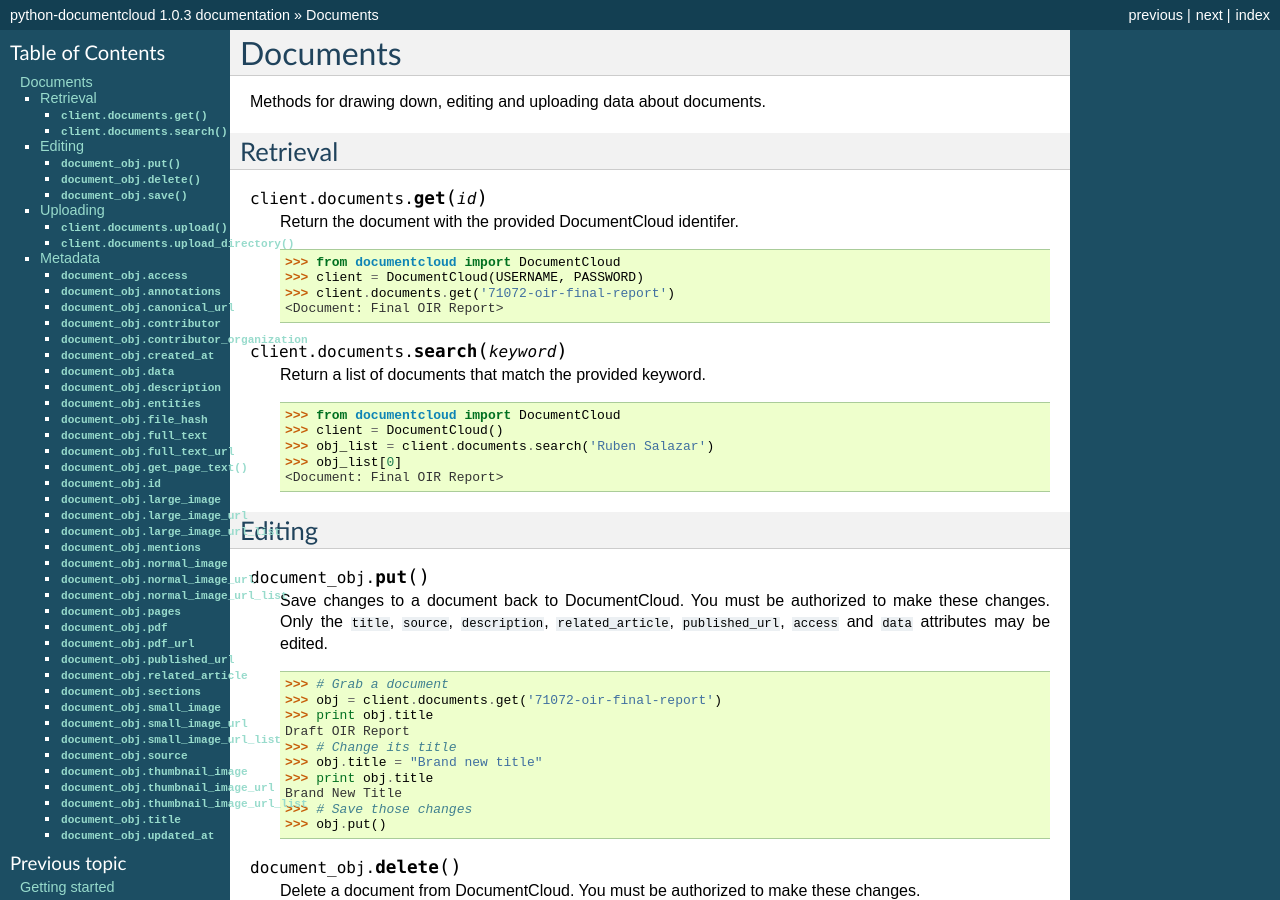
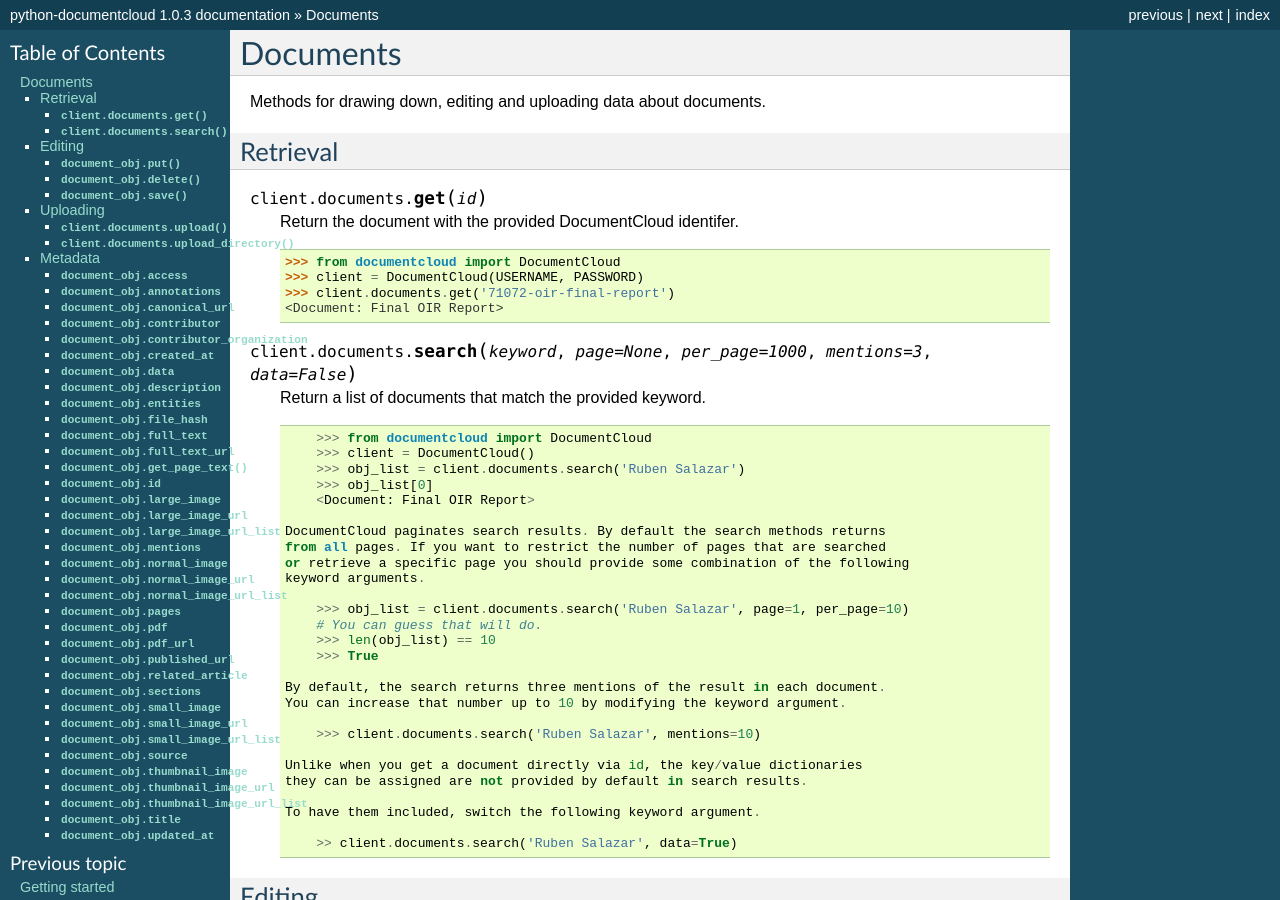
Before and after one commit to datadesk/python-documentcloud, a Sphinx documentation site: the page built from docs/documents.rst, in a window 1280 px wide and 900 px high. Built offline with Sphinx 7.4.7, drawn with Linux system fonts in a browser that asks for light colours.

Commit message:
First stab at documention for new keyword arguments for #109 and #107

```diff
--- a/docs/documents.rst
+++ b/docs/documents.rst
@@ -16,7 +16,7 @@
         <Document: Final OIR Report>
 
 
-.. function:: client.documents.search(keyword)
+.. function:: client.documents.search(keyword, page=None, per_page=1000, mentions=3, data=False)
 
    Return a list of documents that match the provided keyword. ::
 
@@ -25,6 +25,28 @@
         >>> obj_list = client.documents.search('Ruben Salazar')
         >>> obj_list[0]
         <Document: Final OIR Report>
+
+    DocumentCloud paginates search results. By default the search methods returns
+    from all pages. If you want to restrict the number of pages that are searched
+    or retrieve a specific page you should provide some combination of the following
+    keyword arguments.
+
+        >>> obj_list = client.documents.search('Ruben Salazar', page=1, per_page=10)
+        # You can guess that will do.
+        >>> len(obj_list) == 10
+        >>> True
+
+    By default, the search returns three mentions of the result in each document.
+    You can increase that number up to 10 by modifying the keyword argument.
+
+        >>> client.documents.search('Ruben Salazar', mentions=10)
+
+    Unlike when you get a document directly via id, the key/value dictionaries
+    they can be assigned are not provided by default in search results.
+
+    To have them included, switch the following keyword argument.
+
+        >> client.documents.search('Ruben Salazar', data=True)
 
 Editing
 -------
```
